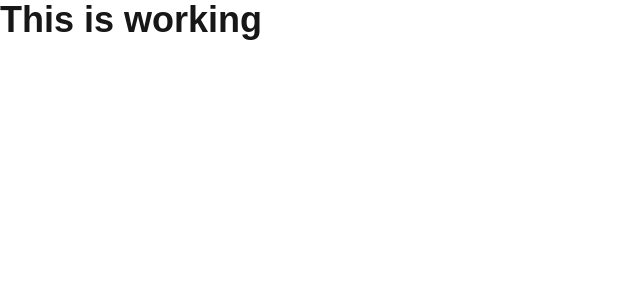
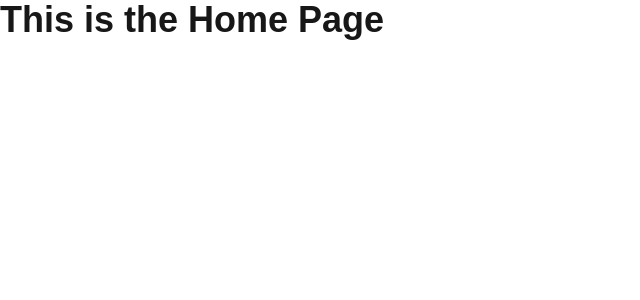
Before and after one commit to PratyushNayak04oct/Xylem-Seaside-Resort, a Next.js app: page / in a window 1280 px wide. Shown: the top 300 px of the page, without its empty margins (0-640 px from the left). Built offline with nearby package versions, Linux system fonts and the light colour scheme.

Commit message:
Changing fetch git

```diff
--- a/app/page.jsx
+++ b/app/page.jsx
@@ -3,7 +3,7 @@ import React from 'react'
 const Home = () => {
   return (
     <>
-      <h1 className = "text-4xl font-[900]">This is working</h1>
+      <h1 className = "text-4xl font-[900]">This is the Home Page</h1>
     </>
   )
 }
```
